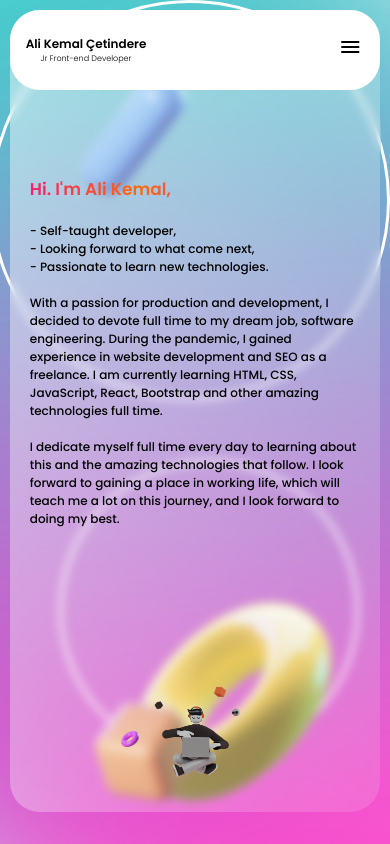
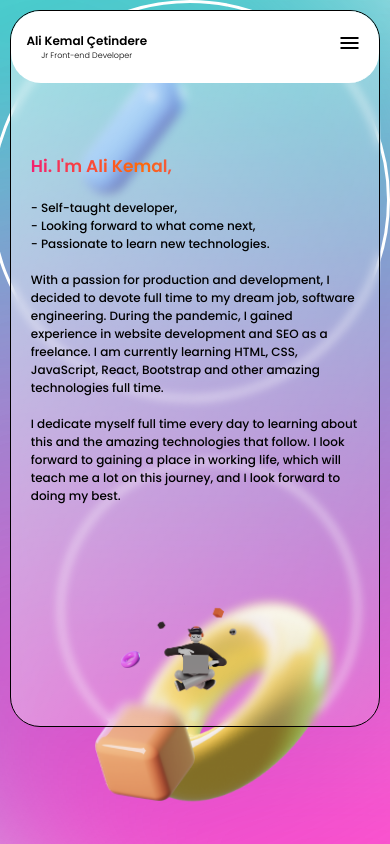
Before and after one commit to alkm-cet/Portfolio, a React (Create React App) app: page / in a window 390 px wide. Built offline with nearby package versions, Linux system fonts and the light colour scheme.

Commit message:
responsive asdjustments

```diff
--- a/src/App.css
+++ b/src/App.css
@@ -44,7 +44,7 @@
 @media (max-width:768px) {
   .App {
     width: 95%;
-    height: 95%;
+    height: 85%;
     margin-top: 10px;
     border: 1px solid black;
   }
@@ -53,6 +53,5 @@
 @media (max-width:530px) {
   .App {
     flex-direction: column;
-    border: none;
   }
 }
--- a/src/components/RightSide/RightSidePages/AboutMePage/AboutMe.css
+++ b/src/components/RightSide/RightSidePages/AboutMePage/AboutMe.css
@@ -93,6 +93,7 @@
     .aboutmeparagraf {
         width: 100%;
         font-size: 12px;
+        margin-top: 30px;
 
         display: flex;
         flex-direction: column;
```
